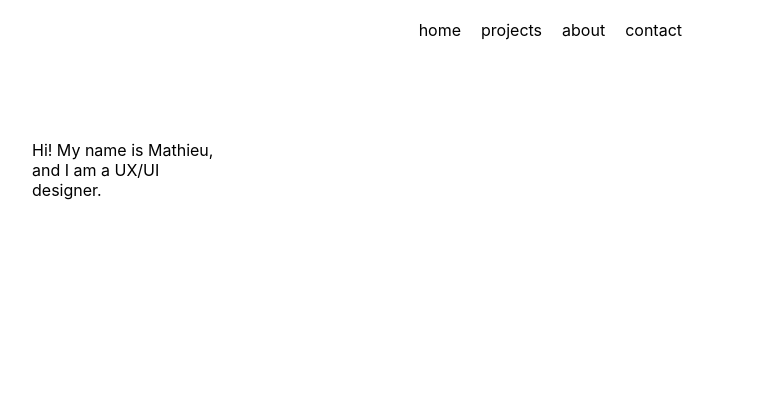
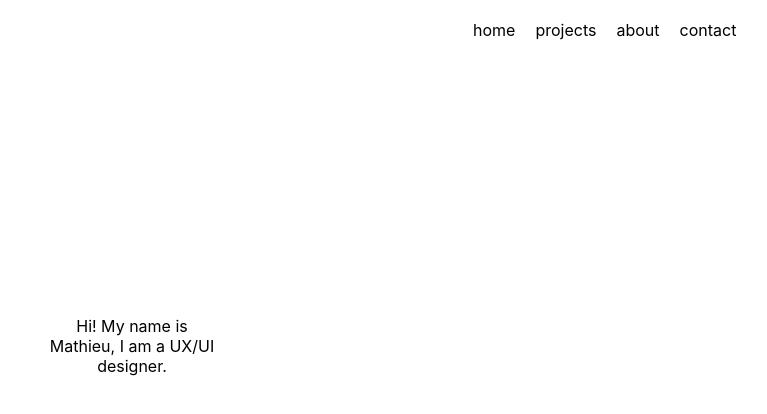
Before and after one commit to mathieuharvey/mathieu-portfolio, a Next.js app in the folder my-portfolio/: page / in a window 1280 px wide. Shown: the top 414 px of the page, without its empty margins (508-1275 px from the left). Built offline with nearby package versions, Linux system fonts and the light colour scheme.

Commit message:
updated menu bar

```diff
--- a/my-portfolio/comps/header/header.module.css
+++ b/my-portfolio/comps/header/header.module.css
@@ -2,11 +2,30 @@
     display: flex;
     justify-content: flex-end;
     align-items: center;
-    width: 100vw;
     height: 60px;
-    padding: 0px 80px;
+    padding: 0 2%;
+}
+
+.links {
+    display: flex;
+    justify-content: flex-end;
+    align-items: center;
 }
 
 .menu {
     padding: 0px 10px;
 }
+
+.menuIcon {
+    display: none;
+}
+
+@media (max-width: 600px) {
+    .links {
+      display: none;
+    }
+
+    .menuIcon {
+        display: flex;
+    }
+  }
--- a/my-portfolio/comps/header/index.js
+++ b/my-portfolio/comps/header/index.js
@@ -1,9 +1,11 @@
 import React from 'react';
 import styles from './header.module.css';
 import Link from 'next/link';
+import Image from 'next/image';
 
 const Header = () => {
     return <div className={styles.container}>
+        <div className={styles.links}>
             <Link href="/">
             <a className={styles.menu}>home</a>
             </Link>
@@ -16,6 +18,10 @@ const Header = () => {
             <Link href="/contact">
             <a className={styles.menu}>contact</a>
             </Link>
+        </div>
+        <div className={styles.menuIcon}>
+            <Image src="/menu-icon-01.png" width={50} height={50}/>
+        </div>
     </div>
 }
 
--- a/my-portfolio/comps/introduction/index.js
+++ b/my-portfolio/comps/introduction/index.js
@@ -4,7 +4,7 @@ import Link from 'next/link';
 
 const Introduction = () => {
     return <div className={styles.container}>
-        Hi! My name is Mathieu, and I am a UX/UI designer.
+        Hi! My name is Mathieu, I am a UX/UI designer.
     </div>
 }
 
--- a/my-portfolio/comps/introduction/introduction.module.css
+++ b/my-portfolio/comps/introduction/introduction.module.css
@@ -3,5 +3,6 @@
     flex-direction: column;
     justify-content: center;
     align-items: center;
-    width: 200px;
+    width: 180px;
+    text-align: center;
 }
--- a/my-portfolio/pages/about.js
+++ b/my-portfolio/pages/about.js
@@ -1,11 +1,13 @@
 import React, { useState, useEffect } from 'react';
 import Header from '../comps/header';
-//import styles from '../styles/Home.module.css'
+import styles from '../styles/Home.module.css'
 
 export default function About() {
   return ( <div>
     <Header></Header>
-    About
+        <div className={styles.main}>
+        About
+        </div>
     </div>
   )
 }
--- a/my-portfolio/pages/contact.js
+++ b/my-portfolio/pages/contact.js
@@ -1,11 +1,13 @@
 import React, { useState, useEffect } from 'react';
 import Header from '../comps/header';
-//import styles from '../styles/Home.module.css'
+import styles from '../styles/Home.module.css'
 
 export default function Contact() {
   return ( <div>
     <Header></Header>
-    Contact
+        <div className={styles.main}>
+        Contact
+        </div>
     </div>
   )
 }
--- a/my-portfolio/pages/projects.js
+++ b/my-portfolio/pages/projects.js
@@ -1,11 +1,13 @@
 import React, { useState, useEffect } from 'react';
 import Header from '../comps/header';
-//import styles from '../styles/Home.module.css'
+import styles from '../styles/Home.module.css'
 
 export default function Projects() {
   return ( <div>
     <Header></Header>
-    Projects
+        <div className={styles.main}>
+        Projects
+        </div>
     </div>
   )
 }
--- a/my-portfolio/styles/Home.module.css
+++ b/my-portfolio/styles/Home.module.css
@@ -8,7 +8,7 @@
 }
 
 .main {
-  padding: 5rem 0;
+  margin: 20%;
   flex: 1;
   display: flex;
   flex-direction: column;
```
Also changed, not shown: my-portfolio/public/menu-icon-01.png (added). Lines whose indentation alone changed are shown as unchanged.
